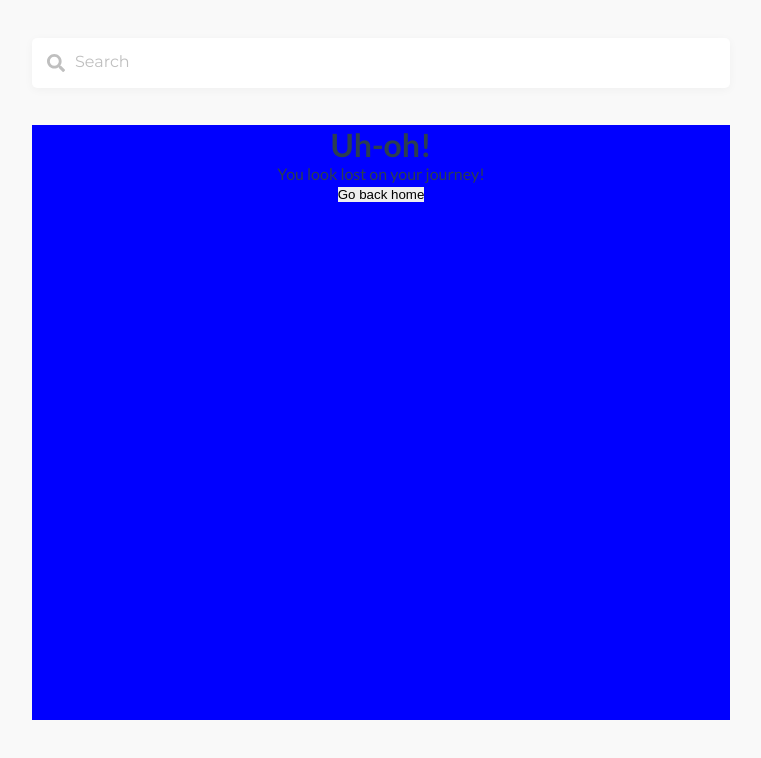
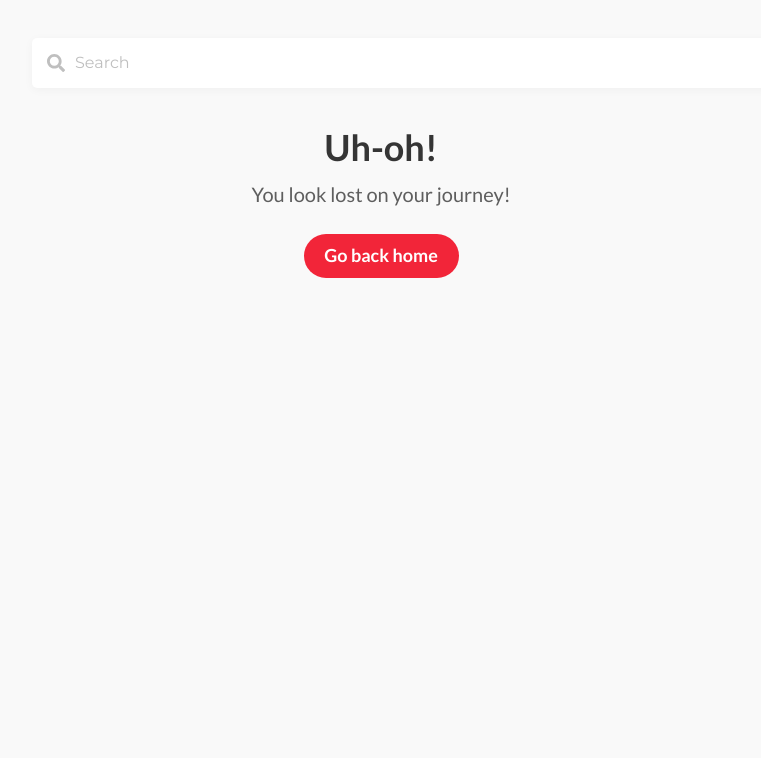
Before and after one commit to bcazu/poke-app, a Vue app: page /pokemons in a window 1280 px wide. Shown: the top 758 px of the page, without its empty margins (259-1020 px from the left). Built offline with nearby package versions, Linux system fonts and the light colour scheme; no server answers.

Commit message:
Estilos de NotFound y Footer listos

```diff
--- a/src/App.vue
+++ b/src/App.vue
@@ -40,6 +40,7 @@ body{
    font-style: normal;
    font-size: 18px;
    line-height: 22px;
+   cursor: pointer;
 }
 .buttonPokeRed:active {
    background: #C00E20;
--- a/src/components/Footer.vue
+++ b/src/components/Footer.vue
@@ -1,10 +1,10 @@
 <template>
   <footer class="footerPokes">
       <div class="contBtnAll">
-        <button @click="goToAll" >All</button>
+        <button class="buttonPokeRed buttonAll" @click="goToAll" >All</button>
       </div>
       <div class="contBtnFavorites">
-        <button @click="goToFavories" >Favorites</button>
+        <button class="buttonPokeRed buttonFavorite" @click="goToFavories" >Favorites</button>
       </div>
   </footer>
 </template>
@@ -43,5 +43,21 @@ export default {
   justify-content: start;
   align-content: center;
 }
+.footerPokes .contBtnAll .buttonAll{
+  height: 44px;
+  width: 275px;
+  background: url('../assets/all.svg')  no-repeat scroll #F22539;
+  background-size: 18px;
+  background-position: 111px center;
+  padding-left: 25px;
+}
+.footerPokes .contBtnFavorites .buttonFavorite{
+  height: 44px;
+  width: 275px;
+  background: url('../assets/star.svg')  no-repeat scroll #F22539;
+  background-size: 18px;
+  background-position: 85px center;
+  padding-left: 25px;
+}
 
 </style>
--- a/src/components/NotFound.vue
+++ b/src/components/NotFound.vue
@@ -2,7 +2,7 @@
   <div class="contNotFound">
     <h1>Uh-oh!</h1>
     <p>You look lost on your journey!</p>
-    <button @click="goBackHome">Go back home</button>
+    <button class="buttonPokeRed buttonGoBack" @click="goBackHome">Go back home</button>
   </div>
 </template>
 
@@ -17,5 +17,25 @@ export default {
 </script>
 
 <style>
-
+.contNotFound h1{
+  font-size: 36px;
+  font-weight: 700;
+  color: #353535;
+}
+.contNotFound p{
+  color: #5E5E5E;
+  font-weight: 500;
+  font-size: 20px;
+  line-height: 150%;
+  margin-top: 10px;
+  margin-bottom: 25px;
+  font-family: Lato;
+  font-style: normal;
+}
+.contNotFound .buttonGoBack{
+  padding: 11px 20px;
+  width: 155px;
+  height: 44px;
+  line-height: 21.6px;
+}
 </style>
--- a/src/components/SearchBar.vue
+++ b/src/components/SearchBar.vue
@@ -12,6 +12,7 @@ export default {
 
 <style>
 .pokeInputSearch{
+  font-family: Montserrat;
   background: url('../assets/search.svg')  no-repeat scroll  #FFFF;
   background-size: 18px;
   background-position: 15px center;
@@ -19,9 +20,12 @@ export default {
   height: 50px;
   box-shadow: 0px 2px 10px rgba(0, 0, 0, 0.04);
   border-radius: 5px;
+  padding-left: 43px;
+  font-size: 16px;
+  font-weight: 500;
+  outline: none;
 }
 .pokeInputSearch::placeholder {
-  padding-left: 43px;
   font-family: Montserrat;
   font-style: normal;
   font-weight: 500;
--- a/src/views/ListPokes.vue
+++ b/src/views/ListPokes.vue
@@ -74,10 +74,9 @@ export default {
 }
 .contList .contListPokes{
   grid-area: contListPokes;
-background: blue;
 }
 .contList .contFooter{
   grid-area: contFooter;
-  background: blueviolet;
+  background: #FFFF;
 }
 </style>
```
Also changed, not shown: src/assets/all.svg (added), src/assets/star.svg (added).
